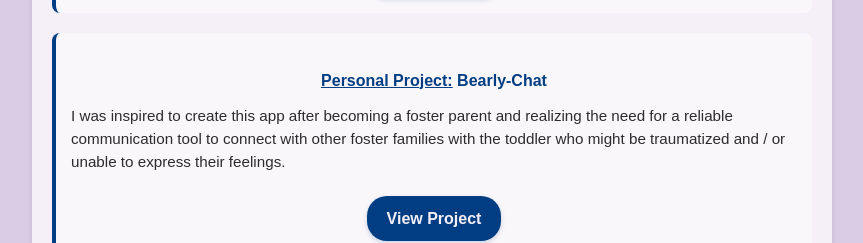
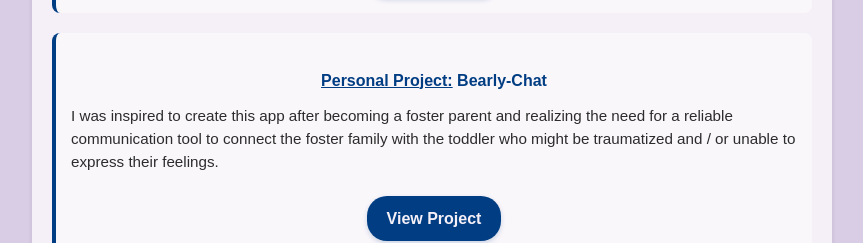
Before and after one commit to TMPark12/Tina-Park-Portfolio, a plain HTML site: page index.html in a window 1280 px wide. Shown: the part 1977-2220 px from the top of the page, without its empty margins (208-1071 px from the left). Drawn offline with Linux system fonts and the light colour scheme.

Commit message:
Fix project description for Bearly-Chat to clarify communication tool purpose

```diff
--- a/index.html
+++ b/index.html
@@ -55,7 +55,7 @@
         </div>
         <div class="project-container">
             <h4><span class="personal-project">Personal Project:</span> Bearly-Chat</h4>
-            <p class="project-description">I was inspired to create this app after becoming a foster parent and realizing the need for a reliable communication tool to connect with other foster families with the toddler who might be traumatized and / or unable to express their feelings.</p>
+            <p class="project-description">I was inspired to create this app after becoming a foster parent and realizing the need for a reliable communication tool to connect the foster family with the toddler who might be traumatized and / or unable to express their feelings.</p>
             <a href="https://tmpark12.github.io/Bearly-Chat/" target="_blank" class="project-link">View Project</a>
         </div>
     </section>
```
